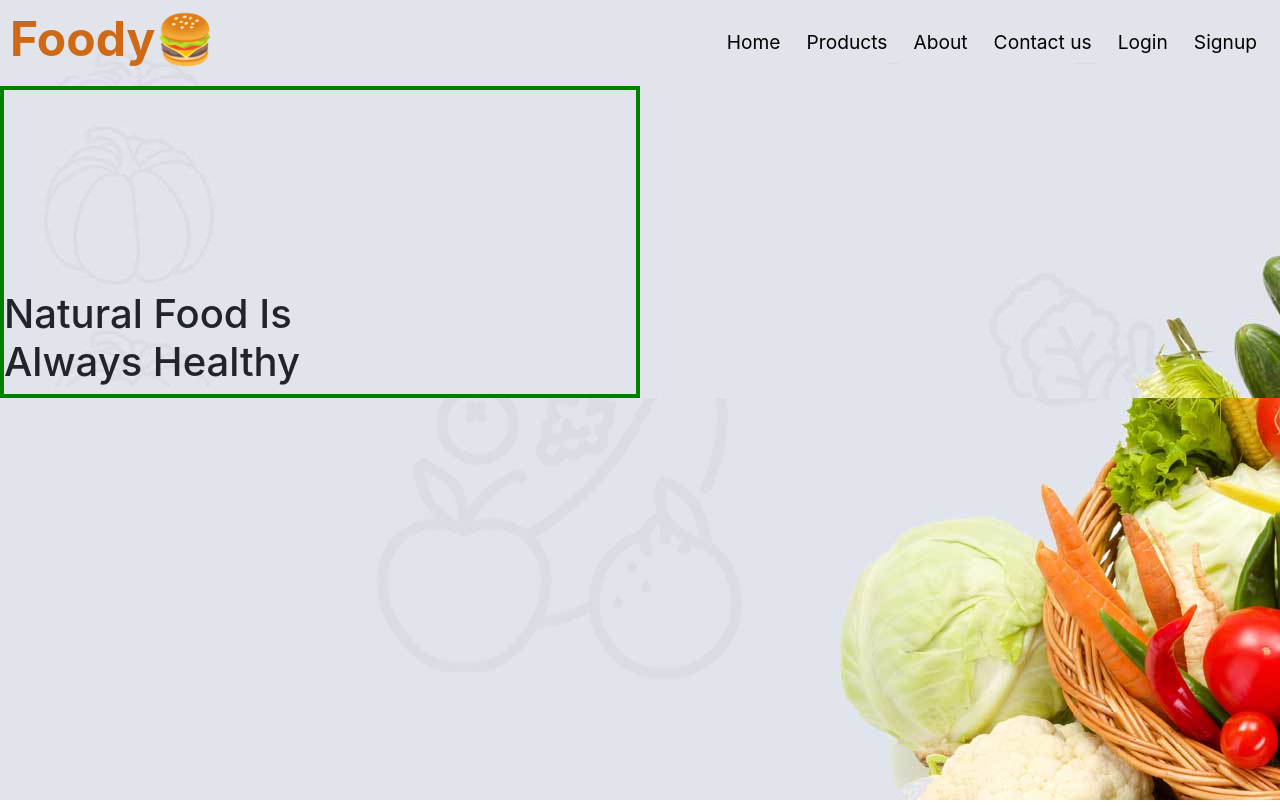
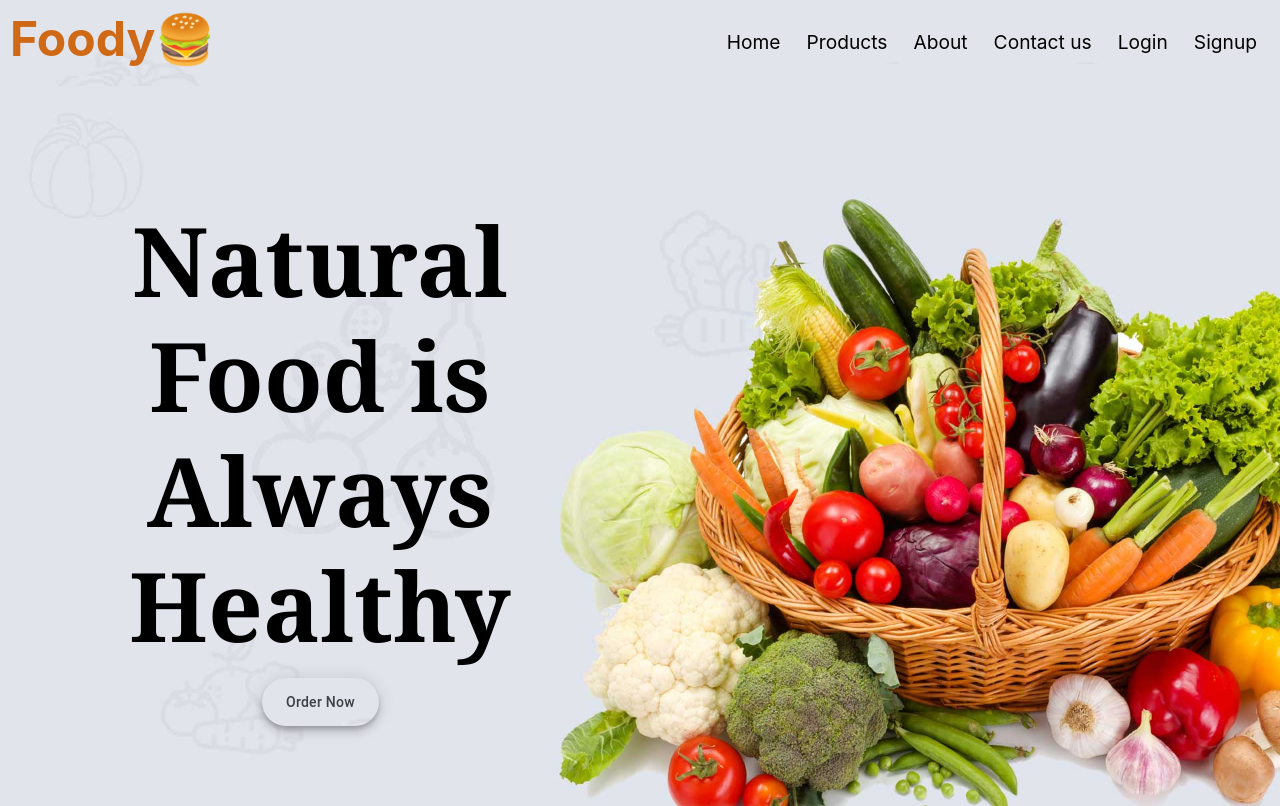
Before and after one commit to naitikhoriya1/Foody-Shop, a React (Vite) app: page / in a window 1280 px wide. Built offline with nearby package versions, Linux system fonts and the light colour scheme.

Commit message:
Home page in hero section completed

```diff
--- a/src/Components/Home.jsx
+++ b/src/Components/Home.jsx
@@ -4,9 +4,12 @@
     <>
       <div className="home">
         <div className="hero">
-          <h1>
-            Natural Food Is <br /> Always Healthy
+          <h1 className="hero-text">
+            Natural Food is <br /> Always Healthy
           </h1>
+          <button className="button-17" role="button">
+            Order Now
+          </button>
         </div>
       </div>
     </>
--- a/src/Styles/Home.css
+++ b/src/Styles/Home.css
@@ -1,6 +1,73 @@
+.home {
+  font-family: Georgia, Times, "Times New Roman";
+  position: relative;
+  background-size: cover;
+  background-position: center;
+  width: 100%;
+  height: 90vh;
+}
 .hero {
-  border: 4px solid green;
   width: 50%;
   background: transparent;
-  padding-top: 200px;
+  padding-top: 100px;
 }
+
+.hero-text {
+  background: transparent;
+  margin-top: 0;
+}
+
+.hero {
+  position: relative;
+  z-index: 1;
+  text-align: center;
+}
+
+.hero-text {
+  font-weight: 600;
+  font-size: 6rem;
+  color: black;
+  background: transparent; /* Ensure the background is transparent */
+  margin: 0;
+  padding: 1rem;
+}
+.button-17 {
+  align-items: center;
+  appearance: none;
+  bacrgbaund-color: #ffffffdd;
+  border-radius: 24px;
+  border-style: none;
+  box-shadow: rgba(0, 0, 0, 0.2) 0 3px 5px -1px,
+    rgba(0, 0, 0, 0.14) 0 6px 10px 0, rgba(0, 0, 0, 0.12) 0 1px 18px 0;
+  box-sizing: border-box;
+  color: #3c4043;
+  cursor: pointer;
+  display: inline-flex;
+  fill: currentcolor;
+  font-family: "Google Sans", Roboto, Arial, sans-serif;
+  font-size: 14px;
+  font-weight: 500;
+  height: 48px;
+  justify-content: center;
+  letter-spacing: 0.25px;
+  line-height: normal;
+  max-width: 100%;
+  overflow: visible;
+  padding: 2px 24px;
+  position: relative;
+  text-align: center;
+  text-transform: none;
+  transition: box-shadow 280ms cubic-bezier(0.4, 0, 0.2, 1),
+    opacity 15ms linear 30ms, transform 270ms cubic-bezier(0, 0, 0.2, 1) 0ms;
+  user-select: none;
+  -webkit-user-select: none;
+  touch-action: manipulation;
+  width: auto;
+  will-change: transform, opacity;
+  z-index: 0;
+}
+
+.button-17:hover {
+  background: #f6f9fe;
+  color: #174ea6;
+}
```
